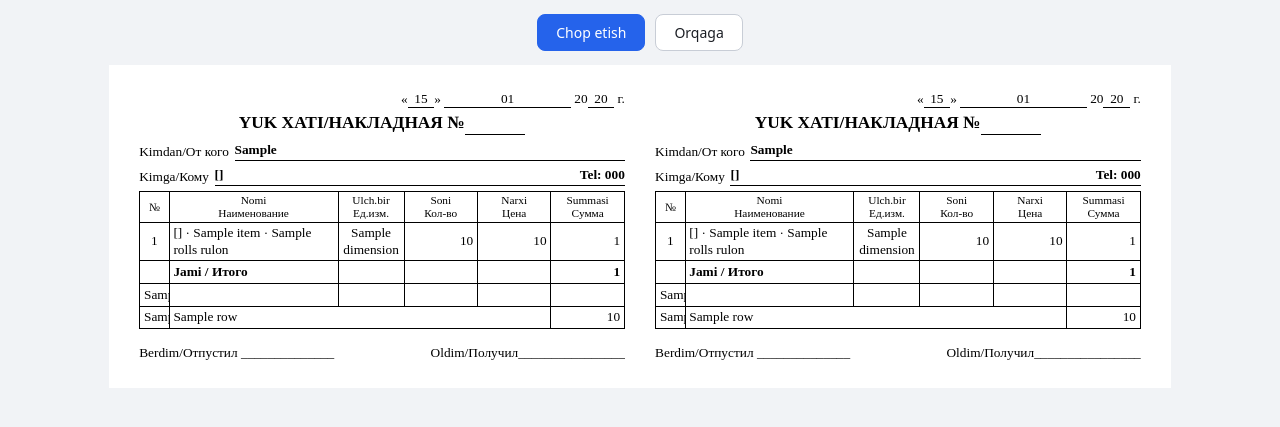
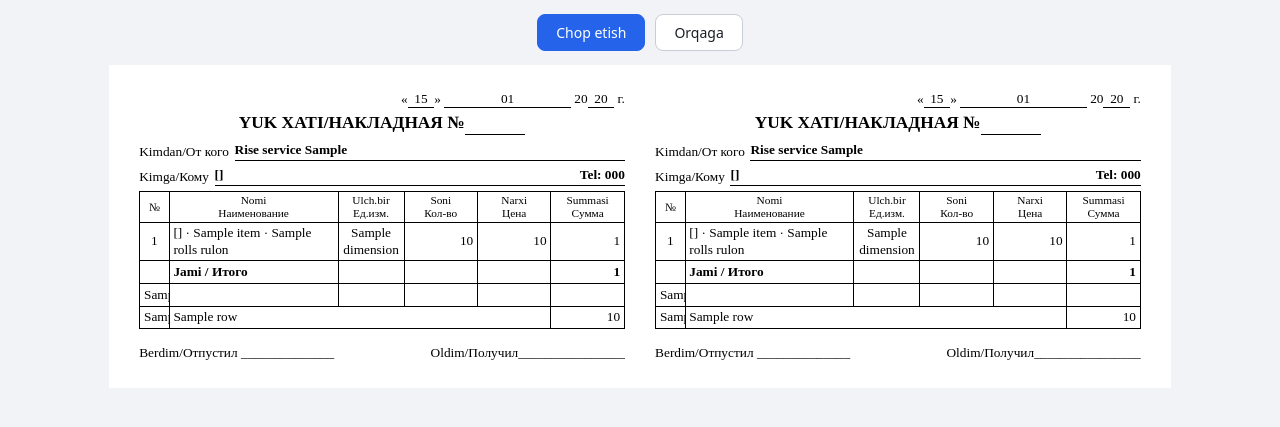
Before and after one commit to khusan2006/package-crm, a Django app: template templates/crm/sale_print.html in a window 1280 px wide. Shown: the top 427 px of the page. Run offline with Django 5.2, Linux system fonts and the light colour scheme; the template is opened without the code that fills it: most values are stand-ins (such as "Sample title", 1, 10 or a date in 2020).

Commit message:
feat: yuk xatida «Kimdan» — Rise service va sotuvchi ismi
Yuk xatining «Kimdan/От кого» qatorida endi faqat sotuvchi emas, avval firma
nomi «Rise service», yonida esa yukni chiqargan sotuvchining ism-familiyasi
chiqadi (masalan: «Rise service Umida Ismaylova»). Ikkala nusxa bitta
shablondan chizilgani uchun ikkalasi ham o'zgaradi. Test yangi matnga moslandi.

Co-Authored-By: Claude Opus 5.5 <noreply@anthropic.com>

```diff
--- a/templates/crm/_yuk_xati_copy.html
+++ b/templates/crm/_yuk_xati_copy.html
@@ -10,7 +10,7 @@ and carries no ids that would clash between the two copies.
   {% endcomment %}
   <div class="nak-date">«<span class="nak-slot s-day">{{ sale.date|date:"d" }}</span>» <span class="nak-slot s-month">{{ sale.date|date:"m" }}</span> 20<span class="nak-slot s-year">{{ sale.date|date:"y" }}</span> г.</div>
   <div class="nak-title">YUK XATI/НАКЛАДНАЯ №<span class="nak-no">&nbsp;</span></div>
-  <div class="nak-field"><span class="nak-lbl">Kimdan/От кого</span><span class="nak-line">{{ sale.sales_rep }}</span></div>
+  <div class="nak-field"><span class="nak-lbl">Kimdan/От кого</span><span class="nak-line">Rise service {{ sale.sales_rep }}</span></div>
   <div class="nak-field"><span class="nak-lbl">Kimga/Кому</span><span class="nak-line">{{ sale.client.name|title }}{% if sale.client.phone %}<span class="nak-phone">Tel: {{ sale.client.phone }}</span>{% endif %}</span></div>
 
   <table class="nak-tbl">
```
Also changed, not shown: tests/test_sale_print.py (+1 -1 lines).
